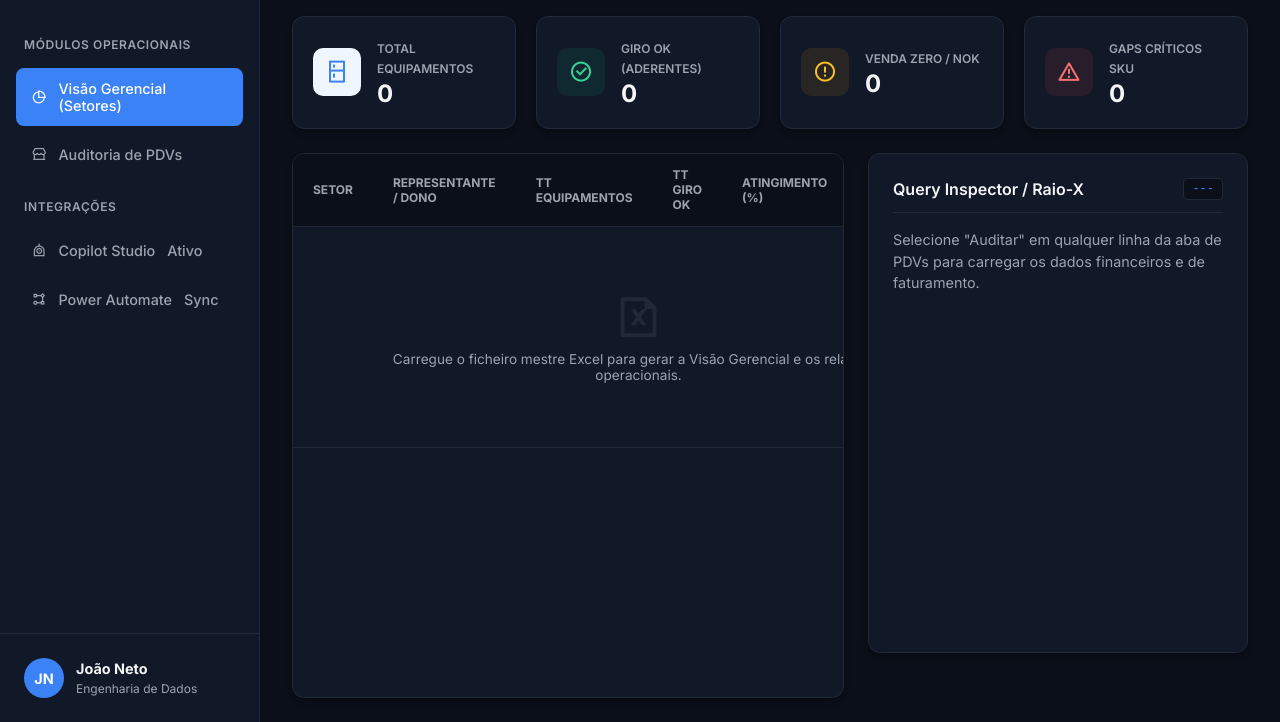
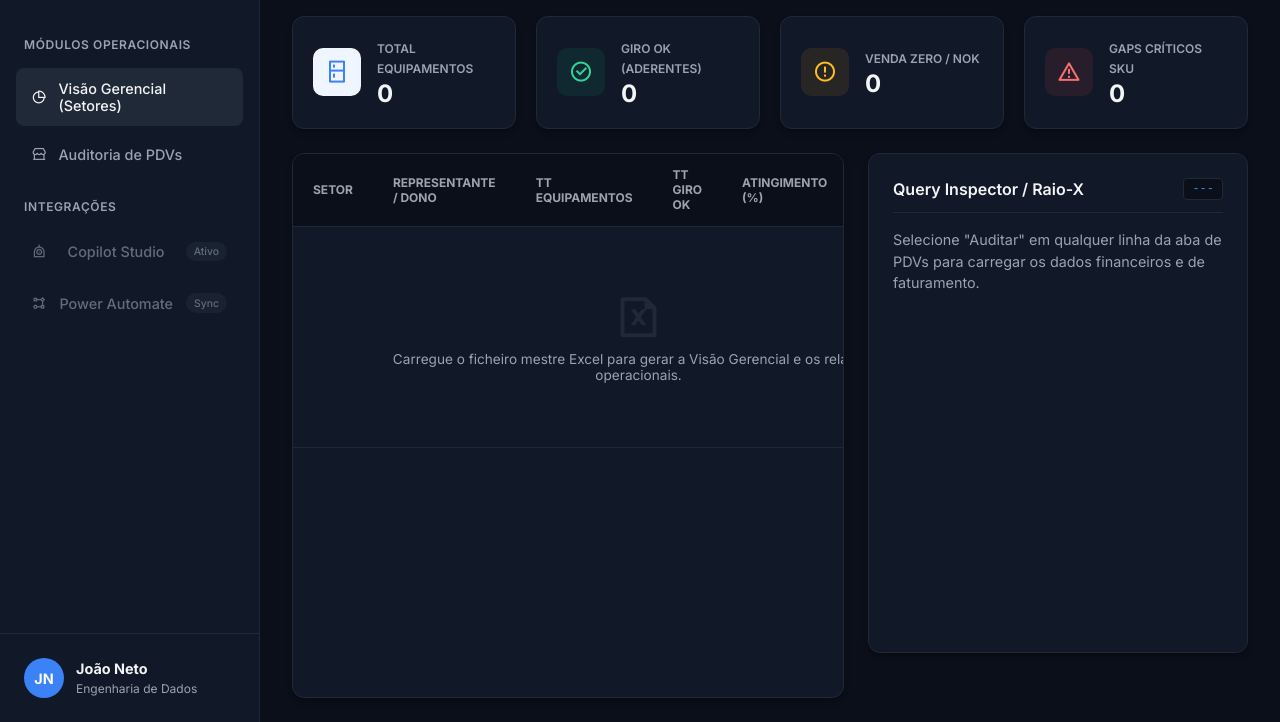
Before and after one commit to Netiprogrammer/saleslab-ambev, a plain HTML site: page index.html in a window 1280 px wide. In both pictures the pointer is over the link "Visão Gerencial (Setores)". Shown: the part 78-800 px from the top of the page. Drawn offline with nearby package versions, Linux system fonts and the light colour scheme.

Commit message:
Update style.css

```diff
--- a/style.css
+++ b/style.css
@@ -47,15 +47,17 @@ body { background-color: var(--bg-app); color: var(--text-main); height: 100vh;
 .sidebar-menu { padding: 1.5rem 1rem; display: flex; flex-direction: column; gap: 0.5rem; flex: 1; }
 .menu-label { font-size: 0.75rem; text-transform: uppercase; letter-spacing: 0.05em; color: var(--text-muted); font-weight: 600; margin: 1rem 0 0.5rem 0.5rem; }
 .nav-link { display: flex; align-items: center; gap: 0.75rem; padding: 0.75rem 1rem; color: var(--text-muted); text-decoration: none; border-radius: 8px; font-weight: 500; font-size: 0.9rem; transition: 0.2s; cursor: pointer; }
-.nav-link:hover { background-color: var(--border); color: var(--text-main); }
+.nav-link:hover:not(.disabled) { background-color: var(--border); color: var(--text-main); }
 .nav-link.active { background-color: var(--primary); color: white; }
+.nav-link.disabled { opacity: 0.6; cursor: not-allowed; justify-content: space-between; }
+.badge-soon { background: var(--border); color: var(--text-muted); font-size: 0.65rem; padding: 0.2rem 0.5rem; border-radius: 99px; }
 .sidebar-footer { padding: 1.5rem; border-top: 1px solid var(--border); }
 .user-profile { display: flex; align-items: center; gap: 0.75rem; }
 .avatar { width: 40px; height: 40px; border-radius: 50%; background: var(--primary); color: white; display: flex; align-items: center; justify-content: center; font-weight: 700; font-size: 0.9rem; }
 .user-details strong { display: block; font-size: 0.9rem; color: var(--text-main); }
 .user-details span { font-size: 0.75rem; color: var(--text-muted); }
 
-/* Workspace */
+/* Workspace & Topbar */
 .workspace { flex: 1; display: flex; flex-direction: column; overflow: hidden; }
 .topbar { height: 70px; background-color: var(--bg-panel); border-bottom: 1px solid var(--border); display: flex; justify-content: space-between; align-items: center; padding: 0 2rem; }
 .topbar-left h2 { font-size: 1.25rem; font-weight: 700; color: var(--text-main); }
```
